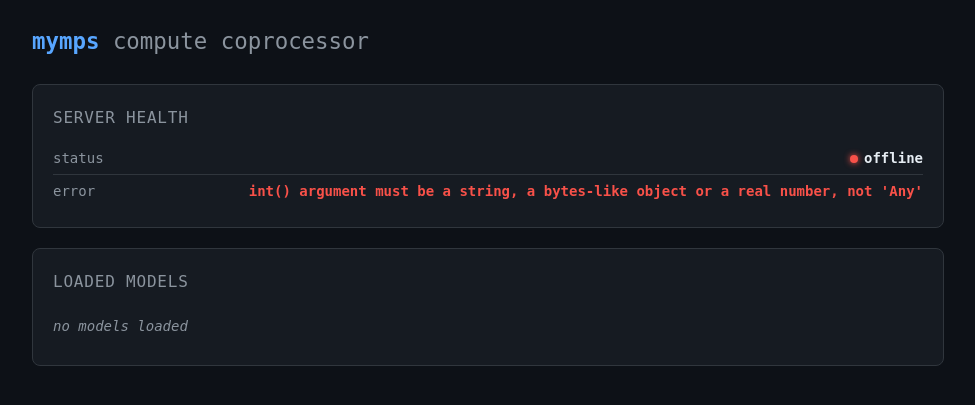
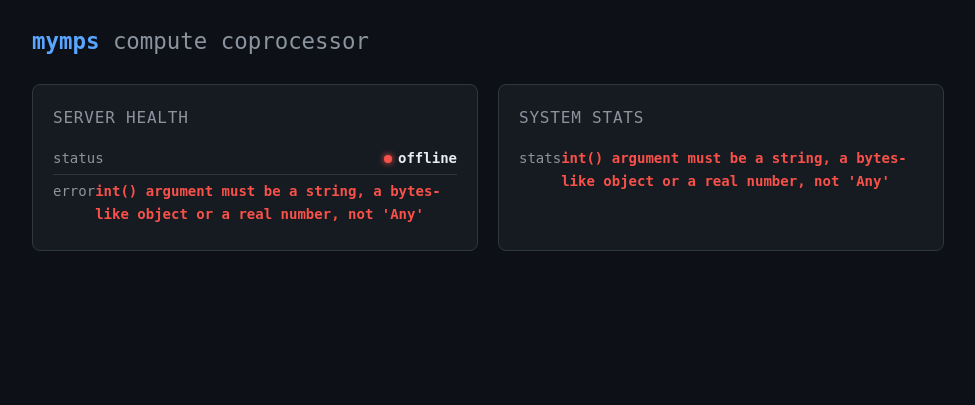
Before and after one commit to edoardoted99/mymps, a Flask app: page / in a window 1280 px wide. Shown: the top 405 px of the page, without its empty margins (152-1127 px from the left). Run offline with Flask 3, Linux system fonts and the light colour scheme.

Commit message:
Add system stats to dashboard, remove models panel
Replace Loaded Models panel with live System Stats (CPU, memory,
MPS GPU, process metrics) refreshing every 3s. Add /stats endpoint
with psutil for htop-style monitoring.

Co-Authored-By: Claude Opus 4.6 <noreply@anthropic.com>

```diff
--- a/pyproject.toml
+++ b/pyproject.toml
@@ -18,6 +18,7 @@ server = [
     "torch>=2.1",
     "uvicorn[standard]>=0.24",
     "fastapi>=0.108",
+    "psutil>=5.9",
 ]
 huggingface = [
     "transformers>=4.36",
--- a/src/mymps/client/client.py
+++ b/src/mymps/client/client.py
@@ -18,6 +18,7 @@ from mymps.protocol import (
     EP_MODELS,
     EP_MODELS_LOAD,
     EP_OPS,
+    EP_STATS,
 )
 
 
@@ -52,6 +53,9 @@ class MympsClient:
 
     def list_ops(self) -> list[str]:
         return self._http.get(EP_OPS).raise_for_status().json()["ops"]
+
+    def stats(self) -> dict:
+        return self._http.get(EP_STATS).raise_for_status().json()
 
     # --- Model management ---------------------------------------------------
 
--- a/src/mymps/dashboard/app.py
+++ b/src/mymps/dashboard/app.py
@@ -38,13 +38,13 @@ def create_app() -> Flask:
         except Exception as exc:
             return render_template("_health.html", info={}, ok=False, error=str(exc))
 
-    @app.get("/partials/models")
-    def partial_models():
+    @app.get("/partials/stats")
+    def partial_stats():
         try:
             with _client() as c:
-                models = c.list_models()
-            return render_template("_models.html", models=models)
-        except Exception:
-            return render_template("_models.html", models=[])
+                stats = c.stats()
+            return render_template("_stats.html", stats=stats, ok=True)
+        except Exception as exc:
+            return render_template("_stats.html", stats={}, ok=False, error=str(exc))
 
     return app
--- a/src/mymps/dashboard/templates/_models.html
+++ /dev/null
@@ -1,10 +0,0 @@
-{% if models %}
-<table>
-  <tr><th>name</th><th>type</th><th>device</th></tr>
-  {% for m in models %}
-  <tr><td>{{ m.name }}</td><td>{{ m.model_type }}</td><td>{{ m.device }}</td></tr>
-  {% endfor %}
-</table>
-{% else %}
-<p class="empty">no models loaded</p>
-{% endif %}
--- /dev/null
+++ b/src/mymps/dashboard/templates/_stats.html
@@ -0,0 +1,31 @@
+{% if ok %}
+<!-- ── CPU ── -->
+<div class="section-label">CPU</div>
+<div class="kv"><span class="k">usage</span><span class="v">{{ stats.get("cpu_percent", "?") }}%</span></div>
+<div class="kv"><span class="k">cores</span><span class="v">{{ stats.get("cpu_count", "?") }}</span></div>
+<div class="kv"><span class="k">load avg (1/5/15m)</span>
+  <span class="v">
+    {% if stats.get("load_avg") %}
+      {{ "%.2f"|format(stats.load_avg[0]) }} / {{ "%.2f"|format(stats.load_avg[1]) }} / {{ "%.2f"|format(stats.load_avg[2]) }}
+    {% else %}?{% endif %}
+  </span>
+</div>
+
+<!-- ── Memory ── -->
+<div class="section-label" style="margin-top: 0.6rem;">Memory</div>
+<div class="kv"><span class="k">system</span><span class="v">{{ stats.get("memory_used_gb", "?") }} / {{ stats.get("memory_total_gb", "?") }} GB ({{ stats.get("memory_percent", "?") }}%)</span></div>
+<div class="kv"><span class="k">server process (RSS)</span><span class="v">{{ stats.get("process_rss_mb", "?") }} MB</span></div>
+
+<!-- ── MPS GPU ── -->
+{% if stats.get("mps_allocated_mb") is not none %}
+<div class="section-label" style="margin-top: 0.6rem;">MPS GPU</div>
+<div class="kv"><span class="k">allocated</span><span class="v">{{ stats.get("mps_allocated_mb", "0") }} MB</span></div>
+<div class="kv"><span class="k">driver</span><span class="v">{{ stats.get("mps_driver_mb", "0") }} MB</span></div>
+{% endif %}
+
+<!-- ── Process ── -->
+<div class="section-label" style="margin-top: 0.6rem;">Server Process</div>
+<div class="kv"><span class="k">CPU</span><span class="v">{{ stats.get("process_cpu_percent", "?") }}%</span></div>
+{% else %}
+<div class="kv"><span class="k">stats</span><span class="v err">{{ error }}</span></div>
+{% endif %}
--- a/src/mymps/dashboard/templates/index.html
+++ b/src/mymps/dashboard/templates/index.html
@@ -19,6 +19,9 @@
   .card { background: var(--card); border: 1px solid var(--border); border-radius: 8px;
           padding: 1.25rem; margin-bottom: 1.25rem; }
 
+  .grid { display: grid; grid-template-columns: 1fr 1fr; gap: 1.25rem; }
+  @media (max-width: 640px) { .grid { grid-template-columns: 1fr; } }
+
   .kv { display: flex; justify-content: space-between; padding: 0.3rem 0;
         border-bottom: 1px solid var(--border); }
   .kv:last-child { border-bottom: none; }
@@ -29,12 +32,9 @@
   .dot.on { background: var(--green); box-shadow: 0 0 6px var(--green); }
   .dot.off { background: var(--red); box-shadow: 0 0 6px var(--red); }
 
-  table { width: 100%; border-collapse: collapse; }
-  th { text-align: left; color: var(--fg2); font-weight: 500; padding: 0.4rem 0.6rem;
-       border-bottom: 1px solid var(--border); font-size: 0.85rem; }
-  td { padding: 0.4rem 0.6rem; border-bottom: 1px solid var(--border); }
-  tr:last-child td { border-bottom: none; }
-  .empty { color: var(--fg2); font-style: italic; padding: 0.5rem 0; }
+  .section-label { color: var(--blue); font-size: 0.8rem; font-weight: 600; text-transform: uppercase;
+                   letter-spacing: 0.05em; padding-bottom: 0.2rem; border-bottom: 1px solid var(--border);
+                   margin-bottom: 0.1rem; }
 
   .err { color: var(--red); }
 
@@ -47,6 +47,8 @@
 <body>
 
 <h1>mymps <span style="color: var(--fg2); font-weight: 400;">compute coprocessor</span></h1>
+
+<div class="grid">
 
   <!-- ── Health ──────────────────────────────────────── -->
   <div class="card">
@@ -61,18 +63,20 @@
     </div>
   </div>
 
-<!-- ── Models ──────────────────────────────────────── -->
+  <!-- ── System Stats ──────────────────────────────────── -->
   <div class="card">
-  <h2>Loaded Models
-    <span class="spinner htmx-indicator" id="models-spinner">...</span>
+    <h2>System Stats
+      <span class="spinner htmx-indicator" id="stats-spinner">...</span>
     </h2>
-  <div id="models-panel"
-       hx-get="/partials/models"
-       hx-trigger="load, every 5s"
-       hx-indicator="#models-spinner">
+    <div id="stats-panel"
+         hx-get="/partials/stats"
+         hx-trigger="load, every 3s"
+         hx-indicator="#stats-spinner">
       <span class="fg2">loading...</span>
     </div>
   </div>
 
+</div>
+
 </body>
 </html>
--- a/src/mymps/protocol.py
+++ b/src/mymps/protocol.py
@@ -10,3 +10,4 @@ EP_MODELS_LOAD = "/models/load"
 EP_INFER = "/infer"
 EP_EXEC = "/exec"
 EP_OPS = "/ops"
+EP_STATS = "/stats"
```
Also changed, not shown: src/mymps/server/routes.py (+32 -1 lines). Lines whose indentation alone changed are shown as unchanged.
